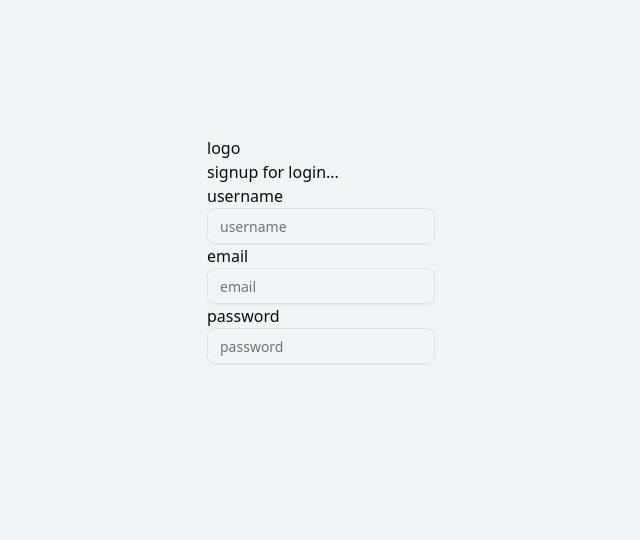
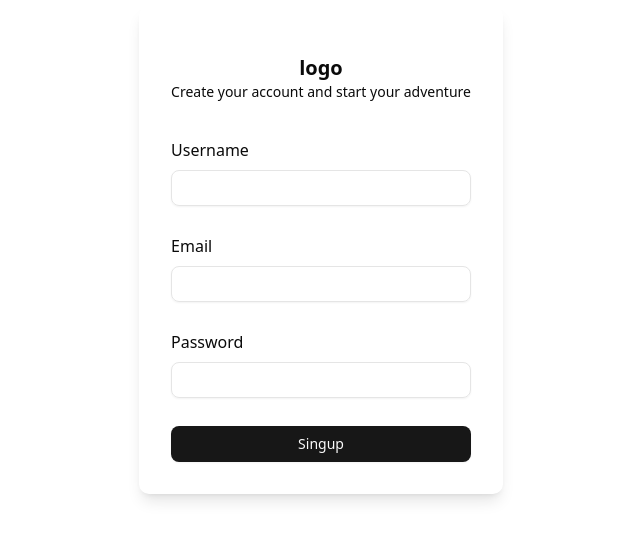
Before and after one commit to SriHariPokkimgari/Instaclone, a React (Vite) app in the folder client/: page / in a window 1280 px wide. Shown: the part 150-690 px from the top of the page, without its empty margins (319-959 px from the left). Built offline with nearby package versions, Linux system fonts and the light colour scheme.

Commit message:
create a signup function

```diff
--- a/client/package.json
+++ b/client/package.json
@@ -13,6 +13,7 @@
     "@radix-ui/react-label": "^2.1.7",
     "@radix-ui/react-slot": "^1.2.3",
     "@tailwindcss/vite": "^4.1.13",
+    "axios": "^1.11.0",
     "class-variance-authority": "^0.7.1",
     "clsx": "^2.1.1",
     "lucide-react": "^0.542.0",
--- /dev/null
+++ b/client/src/axios.js
@@ -0,0 +1,7 @@
+import axios from "axios";
+
+const instance = axios.create({
+  baseURL: "http://localhost:8000/api",
+});
+
+export default instance;
--- a/client/src/components/Signup.jsx
+++ b/client/src/components/Signup.jsx
@@ -1,6 +1,8 @@
 import { Label } from "@radix-ui/react-label";
 import React, { useState } from "react";
 import { Input } from "./ui/input";
+import { Button } from "./ui/button";
+import axios from "../axios";
 
 const Signup = () => {
   const [formData, setFormData] = useState({
@@ -8,41 +10,66 @@ const Signup = () => {
     email: "",
     password: "",
   });
+  const [message, setMessage] = useState(null);
+
+  const handleSignup = async (e) => {
+    e.preventDefault();
+    try {
+      const res = await axios.post("user/signup", formData);
+      console.log(res);
+    } catch (error) {
+      console.log(error);
+    }
+  };
+
   return (
-    <div className="flex justify-center items-center w-screen h-screen bg-gray-100">
-      <form>
-        <div>
-          <h2>logo</h2>
-          <p>signup for login... </p>
+    <div className="flex items-center w-screen h-screen justify-center">
+      <form
+        onSubmit={handleSignup}
+        className="shadow-lg rounded-lg flex flex-col gap-5 p-8"
+      >
+        <div className="my-4">
+          <h2 className="text-center font-bold text-xl ">logo</h2>
+          <p className="text-sm text-center ">
+            Create your account and start your adventure
+          </p>
         </div>
         <div>
-          <Label>username</Label>
+          <Label className="font-medium">Username</Label>
           <Input
-            placeholder="username"
             value={formData.username}
+            className="focus-visible:ring-transparent my-2"
             onChange={(e) =>
               setFormData({ ...formData, username: e.target.value })
             }
+            required
           />
-          <Label>email</Label>
+        </div>
+        <div>
+          <Label className="font-medium">Email</Label>
           <Input
             type="email"
-            placeholder="email"
             value={formData.email}
+            className="focus-visible:ring-transparent my-2"
             onChange={(e) =>
               setFormData({ ...formData, email: e.target.value })
             }
+            required
           />
-          <Label>password</Label>
+        </div>
+        <div>
+          <Label className="font-medium">Password</Label>
           <Input
             type="password"
-            placeholder="password"
             value={formData.password}
+            className="focus-visible:ring-transparent my-2"
             onChange={(e) =>
               setFormData({ ...formData, password: e.target.value })
             }
+            required
           />
         </div>
+        <Button>Singup</Button>
       </form>
     </div>
   );
```
Also changed, not shown: 1 other file (tests, documents, lock files or other folders).
